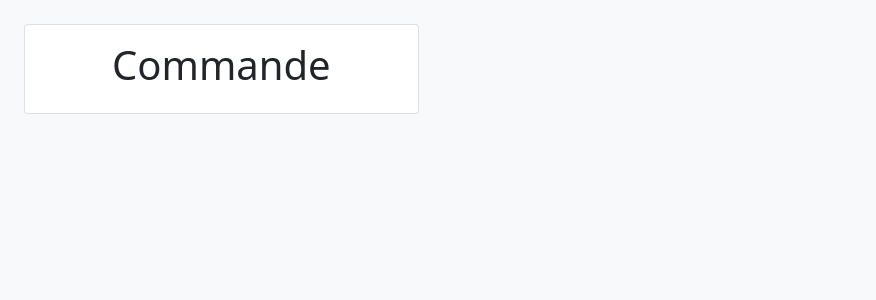
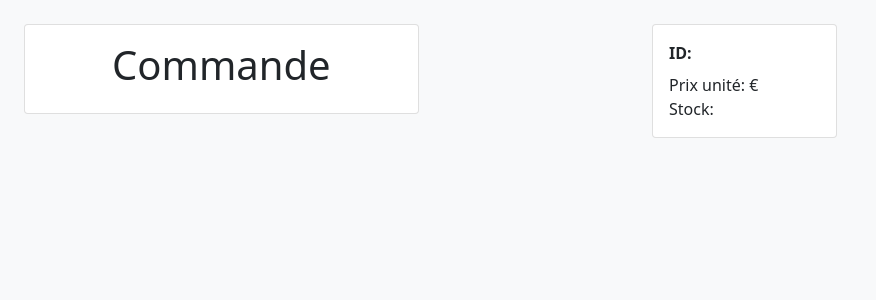
Before and after one commit to Chuug/stock, a React (Create React App) app: page / in a window 1280 px wide. Shown: the top 300 px of the page, without its empty margins (0-876 px from the left). Built offline with nearby package versions, Linux system fonts and the light colour scheme; data requests are answered from the project's data file; the HTML template or start-up script is replaced by a standard one.

Commit message:
13-01 18:44

```diff
--- a/db.json
+++ b/db.json
@@ -1,12 +1,12 @@
 {
    "items": [
-      {  "barcode": "27034019", "name": "Cappuccino Classico", "price": 0.99, "stock": 10},
-      {"barcode": "4047247041768", "name": "Piles AAA", "price": 2.99, "stock": 10},
-      {"barcode": "3253561306976", "name": "Mètre", "price": 5.99, "stock": 10},
-      {"barcode": "6054325441", "name": "Lecteur Belfius", "price": 9.99, "stock": 10},
-      {"barcode": "5099206080270", "name": "Souris Logitech G502", "price": 49.99, "stock": 10},
-      {"barcode": "2118LZM6UYB9", "name": "Ta mère", "price": 0.01, "stock": 10},
-      {"barcode": "5410228121169", "name": "Jupiler 50 cl", "price": 1.50, "stock": 10},
-      {"barcode": "5410228269779", "name": "Jupiler 33 cl", "price": 1.00, "stock": 10}
+      {"id":1, "barcode": "27034019", "name": "Cappuccino Classico", "price": 0.99, "stock": 10},
+      {"id":2, "barcode": "4047247041768", "name": "Piles AAA", "price": 2.99, "stock": 10},
+      {"id":3, "barcode": "3253561306976", "name": "Mètre", "price": 5.99, "stock": 10},
+      {"id":4, "barcode": "6054325441", "name": "Lecteur Belfius", "price": 9.99, "stock": 10},
+      {"id":5, "barcode": "5099206080270", "name": "Souris Logitech G502", "price": 49.99, "stock": 10},
+      {"id":6, "barcode": "2118LZM6UYB9", "name": "Ta mère", "price": 0.01, "stock": 10},
+      {"id":7, "barcode": "5410228121169", "name": "Jupiler 50 cl", "price": 1.50, "stock": 10},
+      {"id":8, "barcode": "5410228269779", "name": "Jupiler 33 cl", "price": 1.00, "stock": 10}
    ]
 }
--- a/src/App.jsx
+++ b/src/App.jsx
@@ -1,34 +1,26 @@
 import React, { useState, useEffect, Fragment } from 'react';
+import CardItem from './components/card-item';
 import useStock from './hooks/stock.hook';
-
-const stock = {
-   '27034019': {barcode: '27034019', name: 'Cappuccino Classico', price: 0.99},
-   '4047247041768': {barcode: '4047247041768', name: 'Piles AAA', price: 2.99},
-   '3253561306976': {barcode: '3253561306976', name: 'Mètre', price: 5.99},
-   '6054325441': {barcode: '6054325441', name: 'Lecteur Belfius', price: 9.99},
-   '5099206080270': {barcode: '5099206080270', name: 'Souris Logitech G502', price: 49.99},
-   '2118LZM6UYB9': {barcode: '2118LZM6UYB9', name: 'Ta mère', price: 0.01},
-   '5410228121169': {barcode: '5410228121169', name: 'Jupiler 50 cl', price: 1.50},
-   '5410228269779': {barcode: '5410228269779', name: 'Jupiler 33 cl', price: 1.00}
-}
+import StockService from './services/stock-service';
 
 const App = () => {
    const stock = useStock()
 
-   console.log(stock);
    return (
       <Fragment>
-         <Order />
+         <Order stock={ stock } />
       </Fragment>
    )
 }
 
-function Order() {
+function Order({stock}) {
 
    const [order, setOrder] = useState([])
    const [total, setTotal] = useState(0)
    const [target, setTarget] = useState({})
    const input = useKeyboard()
+
+   const [item, setItem] = useState({})
 
    useEffect(() => {
       let newTotal = 0
@@ -36,6 +28,7 @@ function Order() {
          newTotal += item.price * item.quantity
       })
       setTotal(parseFloat(newTotal))
+      console.log(order);
    },[order])
 
    // handle input
@@ -131,6 +124,7 @@ function Order() {
             <div className="col-2">
                <Calculator target={ target } handleCalculator={ handleCalculator } input={ input } />
             </div>
+            <CardItem item={ target } />
 
          </div>
    )
--- /dev/null
+++ b/src/components/card-item.jsx
@@ -0,0 +1,18 @@
+
+
+const CardItem = ({item}) => {
+   return (
+      <div className="col-2">
+         <div className="card">
+            <div className="card-body">
+               <div className="fw-bold">ID: { item.barcode }</div>
+               <div className="mt-2 h6">{ item.name }</div>
+               <div className="fw-light">Prix unité: { item.price } €</div>
+               <div className="fw-light">Stock: { item.stock }</div>
+            </div>
+         </div>
+      </div>
+   )
+}
+
+export default CardItem
--- a/src/hooks/stock.hook.js
+++ b/src/hooks/stock.hook.js
@@ -1,17 +1,18 @@
 import React, { useEffect, useState } from 'react'
+import StockService from '../services/stock-service'
 
 const useStock = () => {
-   const [stock, setStock] = useState('hello fdp')
+   const [stock, setStock] = useState()
 
    useEffect(() => {
-      async function getStock() {
-         const response = await fetch("http://localhost:3001/items")
-         let json = await response.json()
-         return json
-      }
-
-      //getStock().then(items => setStock(items))
-   })
+      let newStock = {}
+      StockService.getStock().then(stock => {
+         stock.forEach((i) => {
+            Object.defineProperty(newStock, i.barcode, {value: i})
+         })
+         setStock(newStock)
+      })
+   },[])
 
    return stock
 }
--- /dev/null
+++ b/src/services/stock-service.js
@@ -0,0 +1,17 @@
+export default class StockService {
+   static getStock() {
+      return fetch(`http://localhost:3001/items`)
+               .then(rep => rep.json())
+               .catch(err => this.handleError(err))
+   }
+
+   static getItem(barcode) {
+      return fetch(`http://localhost:3001/items?barcode=${ barcode }`)
+               .then(rep => rep.json())
+               .catch(err => this.handleError(err))
+   }
+
+   static handleError(err) {
+      console.log(err);
+   }
+}
```
